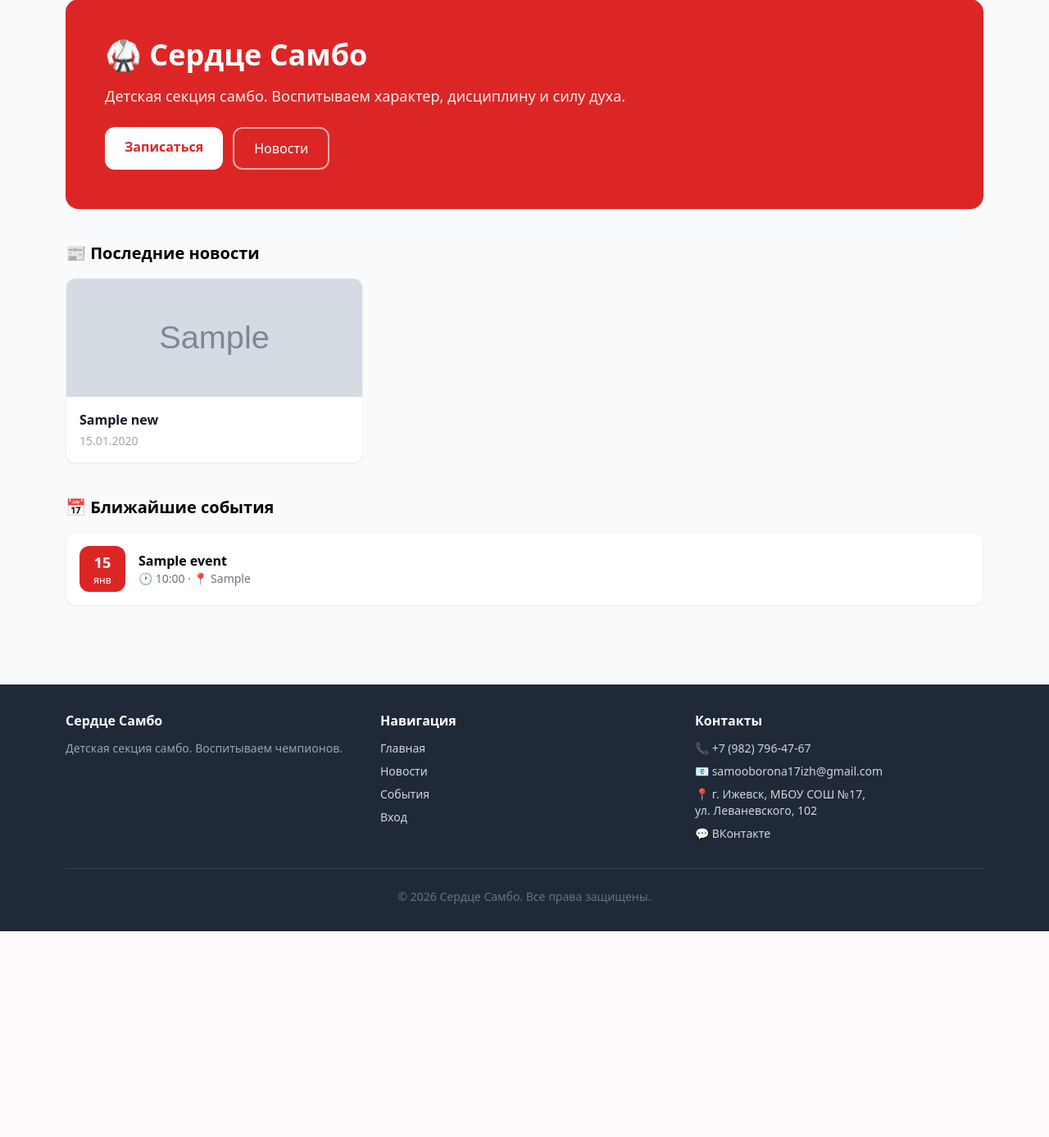
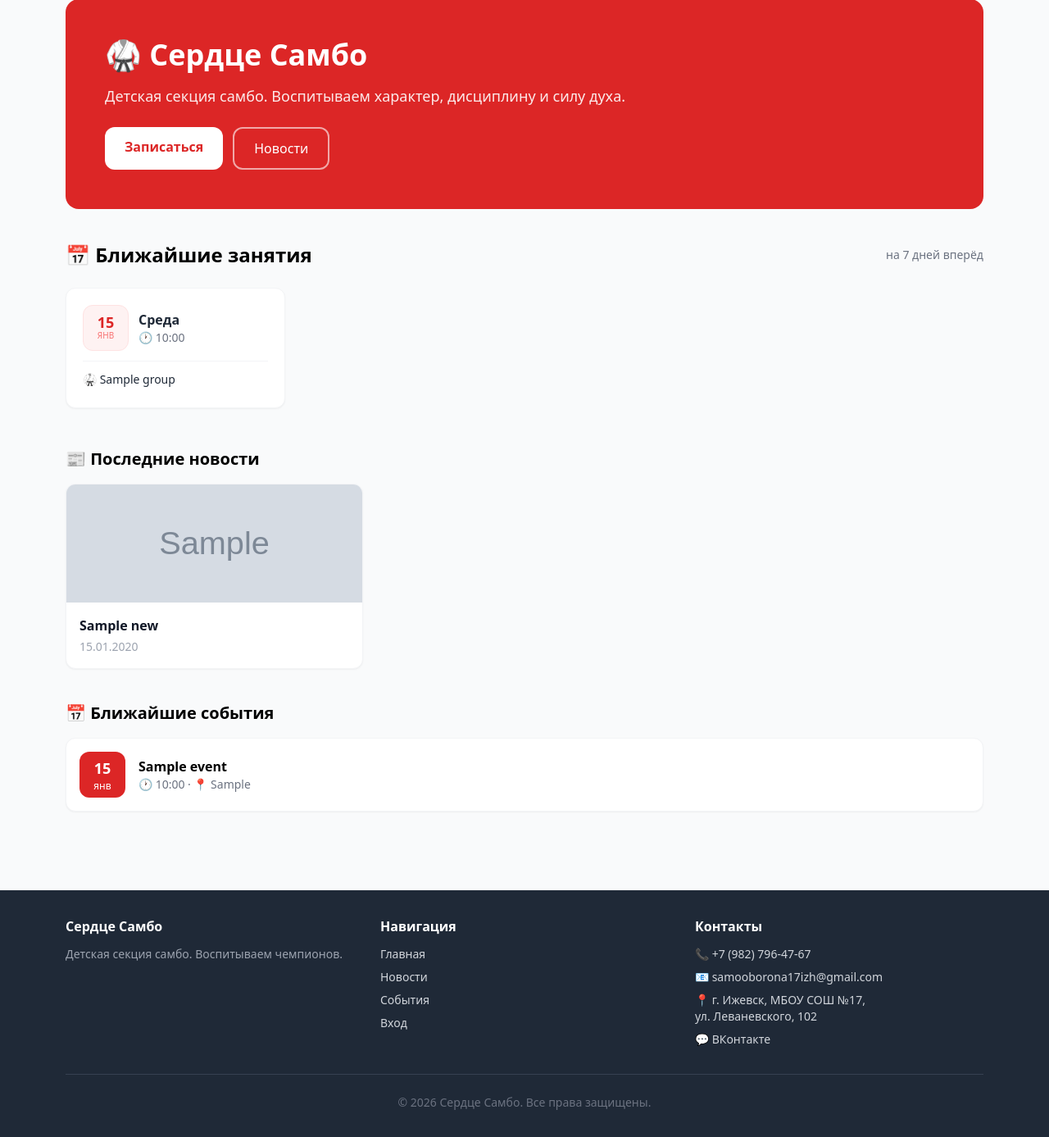
Before and after one commit to kp1shlas/samboheart, a Django app: template templates/home.html in a window 1280 px wide. Shown: the part 97-1484 px from the top of the page at 82% size. Before the commit the page ends 1233 px from the top, so only its background shows below. Run offline with Django 5.2, Linux system fonts and the light colour scheme; tables that the repository leaves empty hold one stand-in row (values such as "Sample post"); the template is opened without the code that fills it: values that come from a table or form of the project are taken from there, most other values are stand-ins (such as "Sample title", 1, 10 or a date in 2020); grey boxes marked "Sample" are stand-in pictures; some libraries are stand-ins or nearby versions.

```diff
--- a/templates/home.html
+++ b/templates/home.html
@@ -25,7 +25,57 @@
         </div>
     </div>
 </div>
+<!-- ═══════════════════════════════════════════════════ -->
+<!-- БЛИЖАЙШИЕ ЗАНЯТИЯ                                   -->
+<!-- ═══════════════════════════════════════════════════ -->
+{% if upcoming_lessons %}
+<section class="mb-12">
+    <div class="flex items-center justify-between mb-6">
+        <h2 class="text-2xl font-bold">📅 Ближайшие занятия</h2>
+        <span class="text-sm text-gray-500">на 7 дней вперёд</span>
+    </div>
 
+    <div class="grid gap-4 sm:grid-cols-2 lg:grid-cols-4">
+        {% for lesson in upcoming_lessons %}
+        <div class="bg-white rounded-xl shadow-sm border border-gray-100
+                    p-5 hover:shadow-md transition">
+            <!-- Дата -->
+            <div class="flex items-center gap-3 mb-3">
+                <div class="w-14 h-14 rounded-xl bg-red-50 border border-red-100
+                            flex flex-col items-center justify-center">
+                    <span class="text-lg font-bold text-primary leading-none">
+                        {{ lesson.date|date:"d" }}
+                    </span>
+                    <span class="text-[10px] text-red-400 uppercase">
+                        {{ lesson.date|date:"M" }}
+                    </span>
+                </div>
+                <div>
+                    <p class="font-semibold text-gray-800">
+                        {{ lesson.date|date:"l" }}
+                    </p>
+                    <p class="text-sm text-gray-500">
+                        🕐 {{ lesson.start_time|time:"H:i" }}
+                    </p>
+                </div>
+            </div>
+
+            <!-- Группа -->
+            <div class="pt-3 border-t border-gray-100">
+                <p class="font-medium text-gray-800 text-sm mb-1">
+                    🥋 {{ lesson.group.name }}
+                </p>
+                {% if lesson.group.teacher %}
+                <p class="text-xs text-gray-500">
+                    👤 {{ lesson.group.teacher.user.get_full_name|default:lesson.group.teacher.user.username }}
+                </p>
+                {% endif %}
+            </div>
+        </div>
+        {% endfor %}
+    </div>
+</section>
+{% endif %}
 {% if news %}
 <h2 class="text-xl font-bold mb-4">📰 Последние новости</h2>
 <div class="grid gap-4 sm:grid-cols-2 lg:grid-cols-3 mb-10">
```
